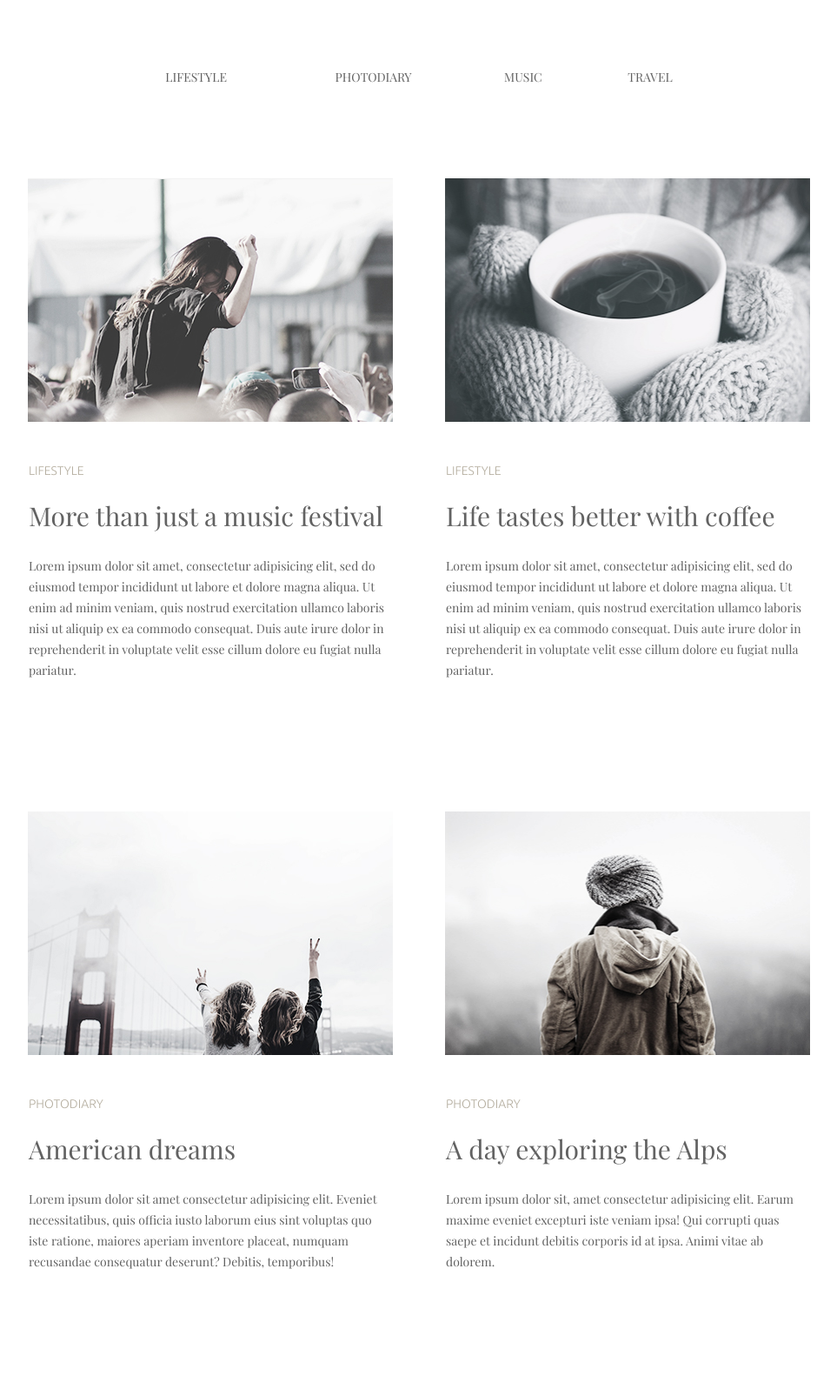
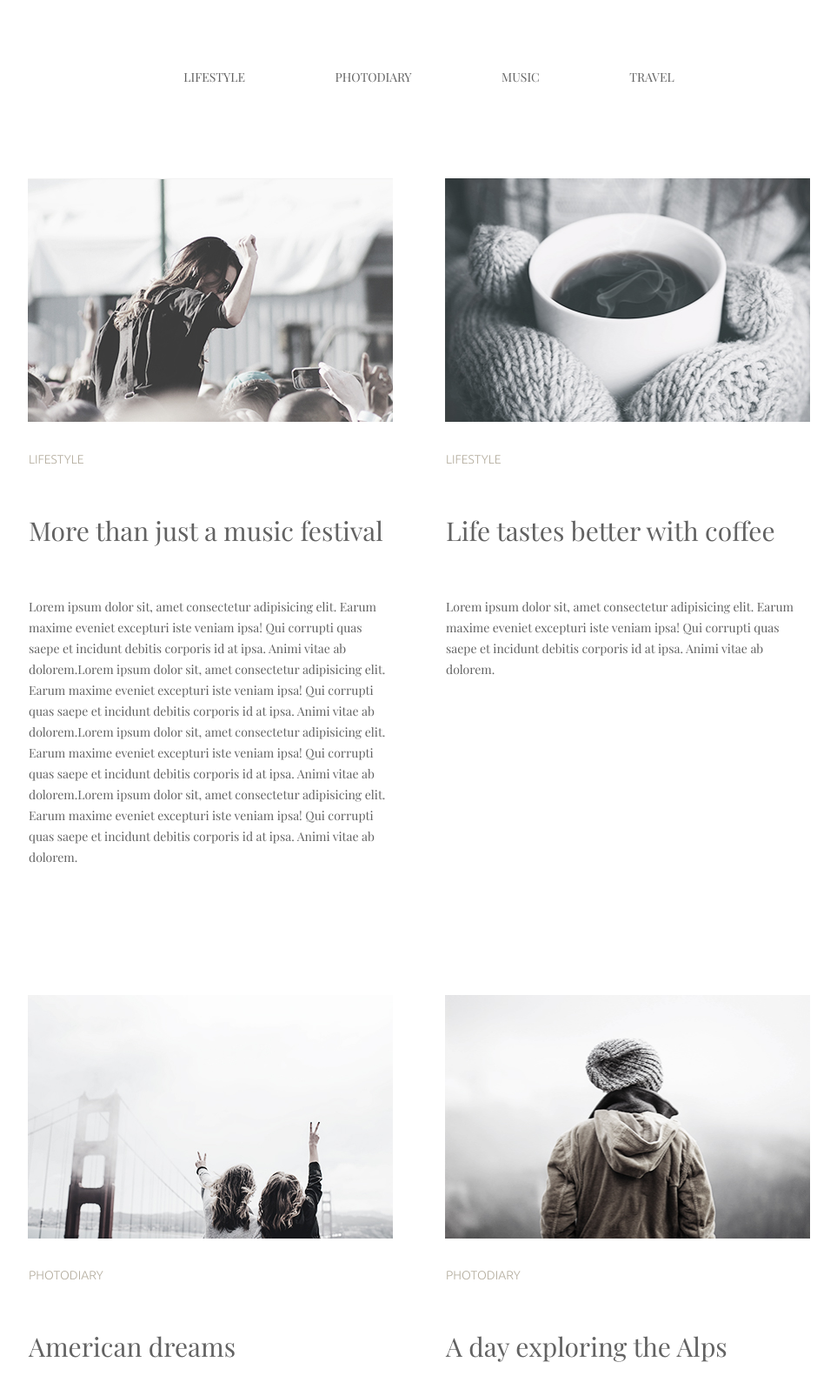
Before and after one commit to ihorperepelytsia/goit-fe-course_Perepelytsia, a plain HTML site: page module 3/index.html in a window 1280 px wide. Shown: the top 1597 px of the page at 87% size, without its empty margins (158-1121 px from the left). Drawn offline with nearby package versions, Linux system fonts and the light colour scheme.

Commit message:
change html and css

```diff
--- a/module 3/css/style.css
+++ b/module 3/css/style.css
@@ -15,120 +15,92 @@ body {
     line-height: 24px;
 }
 
-.container {
+.wrapper {
     width: 900px;
     margin: 0 auto;
-}
-
-.page-header {
-    margin-top: 77px;
-    margin-bottom: 104px;
+    font-size: 0px;
 }
 
 .site-navigation {
+    width: 900px;
+    margin: 0 auto;
+    padding: 0 auto;
+}
+
+.site-navigation-menu {
+    padding: 77px 0 104px 123px;
+}
+
+.site-navigation-list {
     font-size: 14px;
     list-style: none;
-    margin: 0;
+    text-align: center;
+    margin: 0px;
     padding: 0;
-    text-align: center;
+
 }
 
-.site-navigation-a {
+.site-navigation-item {
+    display: inline-block;
+}
+
+.site-navigation-link {
     color: #626262;
     font-family: "Playfair Display";
     font-weight: 400;
     line-height: 24px;
     text-transform: uppercase;
     text-decoration: none;
-    /* margin-right: 121px; */
+    padding-right: 100px;
+    margin: 0 auto;
 }
 
-
-.site-navigation li {
-    display: inline-block;
-}
-
-.site-navigation a:hover,
-.site-navigation a:focus {
+.site-navigation-link:hover,
+.site-navigation-link:focus {
     color: #03a9f4;
 }
 
-.l1 a {
-    height: 11px;
-    margin-right: 121px;
+.puzzle .puzzle-block {
+    width: 420px;
+    display: inline-block;
+    margin-right: 60px;
+    vertical-align: top;
 }
 
-.l2 a {
-    height: 11px;
-    margin-right: 103px;
+.puzzle .puzzle-block:last-of-type {
+    margin-right: 0px;
 }
 
-.l3 a {
-    height: 11px;
-    margin-right: 95px;
-}
-
-.l4 a {
-    height: 11px;
-    text-transform: uppercase;
-}
-
-section h4 {
+.puzzle-block-headline1 {
     color: #b4ad9e;
     font-family: Ubuntu;
     font-size: 14px;
     font-weight: 300;
     text-transform: uppercase;
-    margin: 0px 0px 28px 1px;
+    padding: 0 0 28px 1px;
 }
 
-img {
-    margin-bottom: 32px;
+.puzzle-block-headline2 {
+    font-size: 30px;
+    font-weight: 400;
+    padding: 0px 0px 34px 1px;
 }
 
-section h3 {
-    font-size: 30px;
-    font-weight: 400;
-    margin: 0px 0px 34px 1px;
-}
-
-.text-paragraphs {
+.puzzle-block-paragraph {
     font-size: 14px;
     font-weight: 400;
     line-height: 24px;
-    overflow: hidden;
-    margin: 0px 0px 138px 1px;
+    display: block;
+    padding: 0 0 132px 1px;
+    overflow: visible;
 }
 
-.mainblock {
-    font-size: 0px;
-}
-
-main section {
-    width: 420px;
-    display: inline-block;
-    margin-right: 60px;
-}
-
-main section:nth-child(2n) {
-    margin-right: 0px;
-}
-
-.road .text-paragraphs {
-    margin-bottom: 54px;
-}
-
-.woomen .text-paragraphs {
-    margin-bottom: 54px;
-}
-
-.power-button {
+.button {
     text-align: center;
     margin-bottom: 70px;
 }
 
-.power-button-1 {
-
+.button-button {
     color: #626262;
     font-family: "Playfair Display";
     font-size: 20px;
@@ -137,6 +109,4 @@ main section:nth-child(2n) {
     border: 1px solid #626262;
     background: transparent;
     padding: 21px 34px 22px;
-    margin: 0px auto;
-
 }
--- a/module 3/index.html
+++ b/module 3/index.html
@@ -9,128 +9,115 @@
       href="https://fonts.googleapis.com/css?family=Playfair+Display:400,700&display=swap&subset=cyrillic"
       rel="stylesheet"
     />
-    <link href="https://fonts.googleapis.com/css?family=Ubuntu:300,400&display=swap" rel="stylesheet">
+    <link
+      href="https://fonts.googleapis.com/css?family=Ubuntu:300,400&display=swap"
+      rel="stylesheet"
+    />
     <link rel="stylesheet" href="css/style.css" />
-
     <title>HomeWork 3</title>
   </head>
-  <body class="container">
-    <header class="page-header container">
-      <nav>
-        <ul class="site-navigation">
-          <li class="l1"><a class="site-navigation-a" href="#">Lifestyle</a></li>
-          <li class="l2"><a class="site-navigation-a" href="#">Photodiary</a></li>
-          <li class="l3"><a class="site-navigation-a" href="#">Music</a></li>
-          <li class="l4"><a class="site-navigation-a travel" href="#">Travel</a></li>
+  <body>
+    <header class="site-navigation">
+      <nav class="site-navigation-menu">
+        <ul class="site-navigation-list">
+          <li class="site-navigation-item">
+            <a class="site-navigation-link" href="#">Lifestyle</a>
+          </li>
+          <li class="site-navigation-item">
+            <a class="site-navigation-link" href="#">Photodiary</a>
+          </li>
+          <li class="site-navigation-item">
+            <a class="site-navigation-link" href="#">Music</a>
+          </li>
+          <li class="site-navigation-item">
+            <a class="site-navigation-link" href="#">Travel</a>
+          </li>
         </ul>
       </nav>
     </header>
-    <main class="mainblock container">
-      <section class="girl">
-        <img
-          class="section-image"
-          src="img/image1.jpg"
-          alt="girl"
-          width="420"
-          height="280"
-        />
-        <h4 class="life">Lifestyle</h4>
-        <h3 class="more">More than just a music festival</h3>
-        <p class="text-paragraphs">
-          Lorem ipsum dolor sit amet, consectetur adipisicing elit, sed do
-          eiusmod tempor incididunt ut labore et dolore magna aliqua. Ut enim ad
-          minim veniam, quis nostrud exercitation ullamco laboris nisi ut
-          aliquip ex ea commodo consequat. Duis aute irure dolor in
-          reprehenderit in voluptate velit esse cillum dolore eu fugiat nulla
-          pariatur.
+    <main class="wrapper">
+            <section class="puzzle">
+                    <div class="puzzle-block">
+                      <img class="puzzle-block-image" src="img/image1.jpg" alt="girl" width="420" height="280" />
+                      <h4 class="puzzle-block-headline1">Lifestyle</h4>
+                      <h3 class="puzzle-block-headline2">More than just a music festival</h3>
+                      <p class="puzzle-block-paragraph">
+                            Lorem ipsum dolor sit, amet consectetur adipisicing elit. Earum maxime
+                            eveniet excepturi iste veniam ipsa! Qui corrupti quas saepe et
+                            incidunt debitis corporis id at ipsa. Animi vitae ab dolorem.Lorem ipsum dolor sit, amet consectetur adipisicing elit. Earum maxime
+                            eveniet excepturi iste veniam ipsa! Qui corrupti quas saepe et
+                            incidunt debitis corporis id at ipsa. Animi vitae ab dolorem.Lorem ipsum dolor sit, amet consectetur adipisicing elit. Earum maxime
+                            eveniet excepturi iste veniam ipsa! Qui corrupti quas saepe et
+                            incidunt debitis corporis id at ipsa. Animi vitae ab dolorem.Lorem ipsum dolor sit, amet consectetur adipisicing elit. Earum maxime
+                            eveniet excepturi iste veniam ipsa! Qui corrupti quas saepe et
+                            incidunt debitis corporis id at ipsa. Animi vitae ab dolorem.
                       </p>
-      </section>
-      <section class="coffee">
-        <img
-          class="section-image"
-          src="img/image2.jpg"
-          alt="coffee"
-          width="420"
-          height="280"
-        />
-        <h4 class="life">lifestyle</h4>
-        <h3 class="tastes">Life tastes better with coffee</h3>
-        <p class="text-paragraphs">
-          Lorem ipsum dolor sit amet, consectetur adipisicing elit, sed do
-          eiusmod tempor incididunt ut labore et dolore magna aliqua. Ut enim ad
-          minim veniam, quis nostrud exercitation ullamco laboris nisi ut
-          aliquip ex ea commodo consequat. Duis aute irure dolor in
-          reprehenderit in voluptate velit esse cillum dolore eu fugiat nulla
-          pariatur.
-        </p>
-      </section>
-      <section class="twogirl">
-        <img
-          class="section-image"
-          src="img/image3.jpg"
-          alt="two girl"
-          width="420"
-          height="280"
-        />
-        <h4 class="photodiary">Photodiary</h4>
-        <h3 class="american">American dreams</h3>
-        <p class="text-paragraphs">
-          Lorem ipsum dolor sit amet consectetur adipisicing elit. Eveniet
-          necessitatibus, quis officia iusto laborum eius sint voluptas quo iste
-          ratione, maiores aperiam inventore placeat, numquam recusandae
-          consequatur deserunt? Debitis, temporibus!
-        </p>
-      </section>
-      <section class="man">
-        <img
-          class="section-image"
-          src="img/image4.jpg"
-          alt="man in a hat"
-          width="420"
-          height="280"
-        />
-        <h4 class="photodiary">Photodiary</h4>
-        <h3 class="exploring">A day exploring the Alps</h3>
-        <p class="text-paragraphs">
+                    </div>
+                    <div class="puzzle-block">
+                      <img class="puzzle-block-image" src="img/image2.jpg" alt="coffee" width="420" height="280" />
+                      <h4 class="puzzle-block-headline1">lifestyle</h4>
+                      <h3 class="puzzle-block-headline2">Life tastes better with coffee</h3>
+                      <p class="puzzle-block-paragraph">
                         Lorem ipsum dolor sit, amet consectetur adipisicing elit. Earum maxime
                         eveniet excepturi iste veniam ipsa! Qui corrupti quas saepe et
                         incidunt debitis corporis id at ipsa. Animi vitae ab dolorem.
                       </p>
+                    </div>
                   </section>
-      <section class="woomen">
-        <img
-          class="section-image"
-          src="img/image5.png"
-          alt="woomen"
-          width="420"
-          height="280"
-        />
-        <h4 class="life">Lifestyle</h4>
-        <h3 class="top10">Top 10 song for running</h3>
-        <p class="text-paragraphs">
+                  <section class="puzzle">
+                    <div class="puzzle-block">
+                      <img class="puzzle-block-image" src="img/image3.jpg" alt="twogirl" width="420" height="280" />
+                      <h4 class="puzzle-block-headline1">Photodiary</h4>
+                      <h3 class="puzzle-block-headline2">American dreams</h3>
+                      <p class="puzzle-block-paragraph">
                         Lorem ipsum dolor sit, amet consectetur adipisicing elit. Earum maxime
                         eveniet excepturi iste veniam ipsa! Qui corrupti quas saepe et
                         incidunt debitis corporis id at ipsa. Animi vitae ab dolorem.
                       </p>
-      </section>
-      <section class="road">
-        <img
-          class="section-image"
-          src="img/image6.png"
-          alt="road"
-          width="420"
-          height="280"
-        />
-        <h4 class="life">Lifestyle</h4>
-        <h3 class="cold">Cold winter days</h3>
-        <p class="text-paragraphs">
+                    </div>
+                    <div class="puzzle-block">
+                      <img class="puzzle-block-image" src="img/image4.jpg" alt="man" width="420" height="280" />
+                      <h4 class="puzzle-block-headline1">Photodiary</h4>
+                      <h3 class="puzzle-block-headline2">A day exploring the Alps</h3>
+                      <p class="puzzle-block-paragraph">
                         Lorem ipsum dolor sit, amet consectetur adipisicing elit. Earum maxime
                         eveniet excepturi iste veniam ipsa! Qui corrupti quas saepe et
                         incidunt debitis corporis id at ipsa. Animi vitae ab dolorem.
                       </p>
+                    </div>
                   </section>
-      <div class="power-button">
-        <button class="power-button-1">load More</button>
+                  <section class="puzzle">
+                    <div class="puzzle-block">
+                      <img class="puzzle-block-image" src="img/image5.png" alt="woomen" width="420" height="280" />
+                      <h4 class="puzzle-block-headline1">lifestyle</h4>
+                      <h3 class="puzzle-block-headline2">Top 10 song for running</h3>
+                      <p class="puzzle-block-paragraph">
+                        Lorem ipsum dolor sit, amet consectetur adipisicing elit. Earum maxime
+                        eveniet excepturi iste veniam ipsa! Qui corrupti quas saepe et
+                        incidunt debitis corporis id at ipsa. Animi vitae ab dolorem.
+                      </p>
+                    </div>
+                    <div class="puzzle-block">
+                      <img class="puzzle-block-image" src="img/image6.png" alt="road" width="420" height="280" />
+                      <h4 class="puzzle-block-headline1">lifestyle</h4>
+                      <h3 class="puzzle-block-headline2">Cold winter days</h3>
+                      <p class="puzzle-block-paragraph">
+                        Lorem ipsum dolor sit, amet consectetur adipisicing elit. Earum maxime
+                        eveniet excepturi iste veniam ipsa! Qui corrupti quas saepe et
+                        incidunt debitis corporis id at ipsa. Animi vitae ab dolorem.Lorem ipsum dolor sit, amet consectetur adipisicing elit. Earum maxime
+                        eveniet excepturi iste veniam ipsa! Qui corrupti quas saepe et
+                        incidunt debitis corporis id at ipsa. Animi vitae ab dolorem.Lorem ipsum dolor sit, amet consectetur adipisicing elit. Earum maxime
+                        eveniet excepturi iste veniam ipsa! Qui corrupti quas saepe et
+                        incidunt debitis corporis id at ipsa. Animi vitae ab dolorem.Lorem ipsum dolor sit, amet consectetur adipisicing elit. Earum maxime
+                        eveniet excepturi iste veniam ipsa! Qui corrupti quas saepe et
+                        incidunt debitis corporis id at ipsa. Animi vitae ab dolorem.Lorem ipsum dolor sit, amet consectetur adipisicing elit. Earum maxime
+                        eveniet excepturi iste veniam ipsa! Qui corrupti quas saepe et
+                        incidunt debitis corporis id at ipsa. Animi vitae ab dolorem.
+                      </p>
+                    </div>
+                  </section>
+                  <div class="button">
+                    <button class="button-button">Load More</button>
                   </div>
     </main>
   </body>
```
Lines whose indentation alone changed are shown as unchanged.
